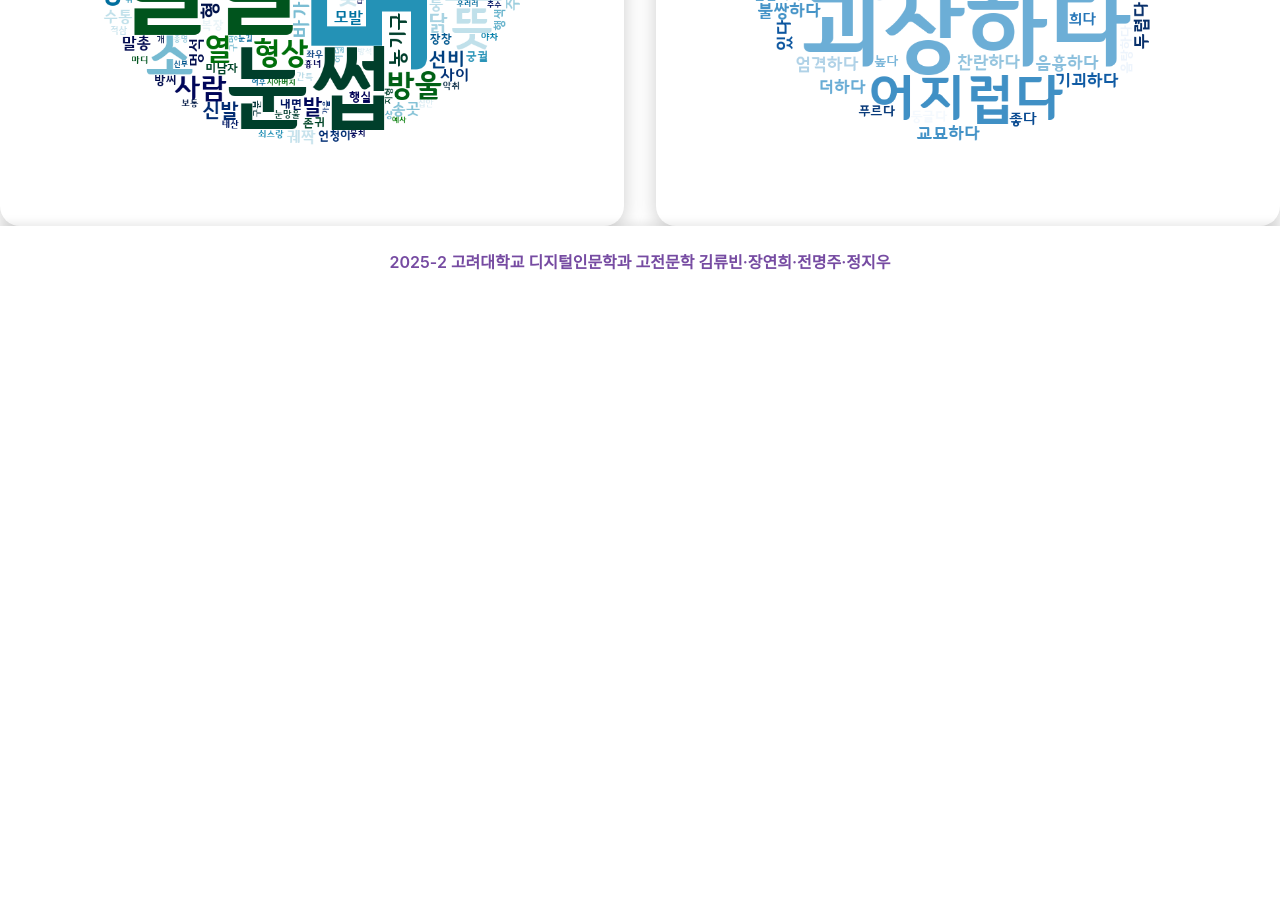
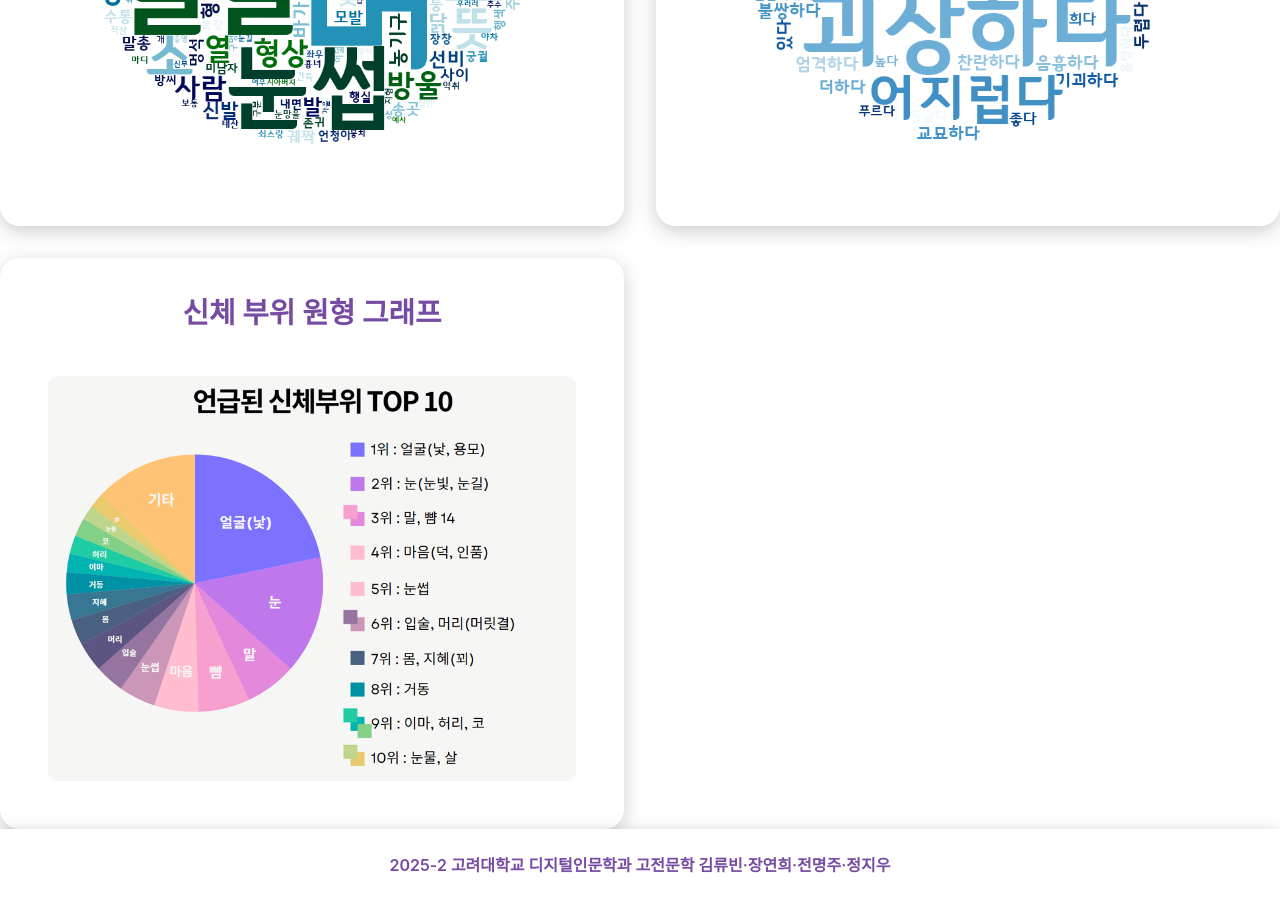
Before and after one commit to DetegiCE/k-classic-villains-visualization, a website: page statistics.html in a window 1280 px wide. Shown: the part 1352-2254 px from the top of the page. Before the commit the page ends 1652 px from the top, so only its background shows below. Drawn offline with nearby package versions, Linux system fonts and the light colour scheme.

Commit message:
신체부위 원형그래프 추가

```diff
--- a/statistics.html
+++ b/statistics.html
@@ -43,6 +43,13 @@
                 <img src="img/wordcloud_adj_neg.png" alt="워드클라우드 형용사 추녀">
             </div>
         </section>
+
+        <section class="stats-section">
+            <h2>신체 부위 원형 그래프</h2>
+            <div class="wordcloud-container">
+                <img src="img/circle_graph_body.png" alt="신체 부위 원형 그래프">
+            </div>
+        </section>
     </main>
 
     <footer>
```
Also changed, not shown: img/circle_graph_body.png (added).
